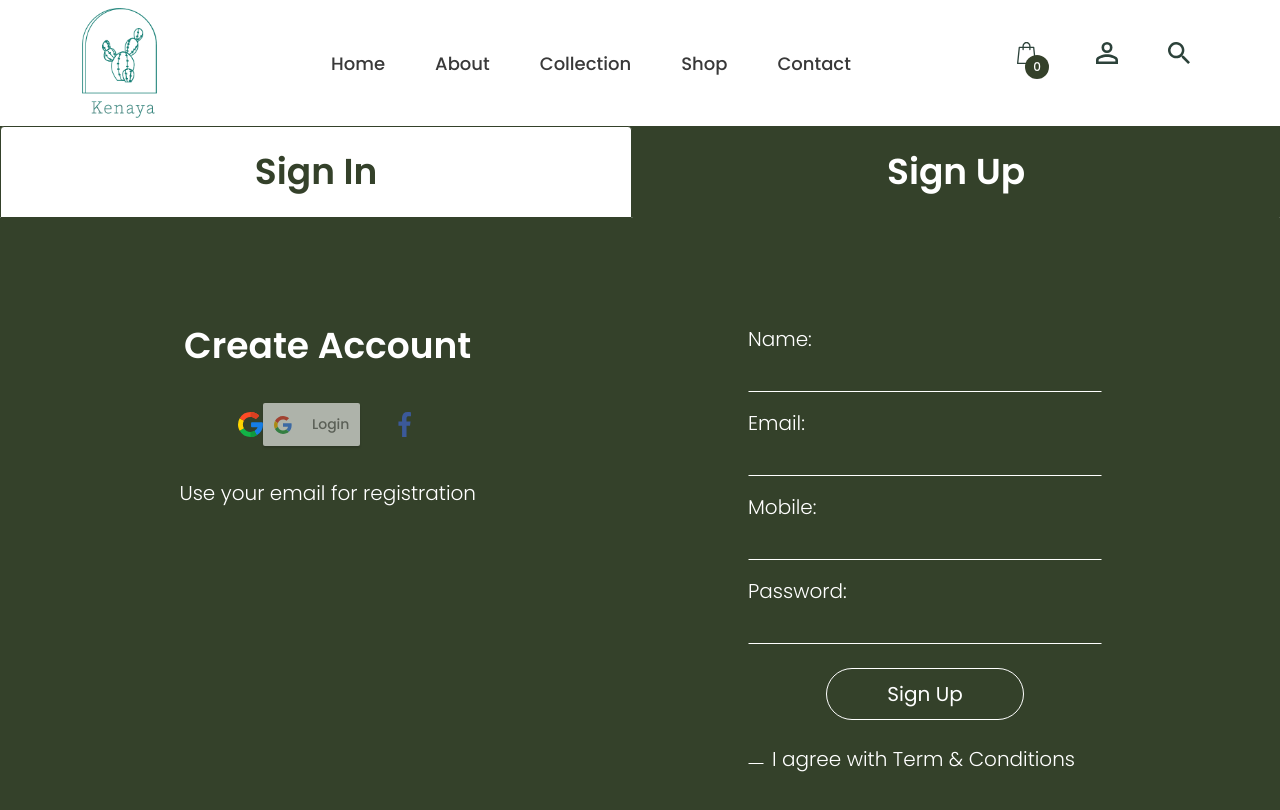
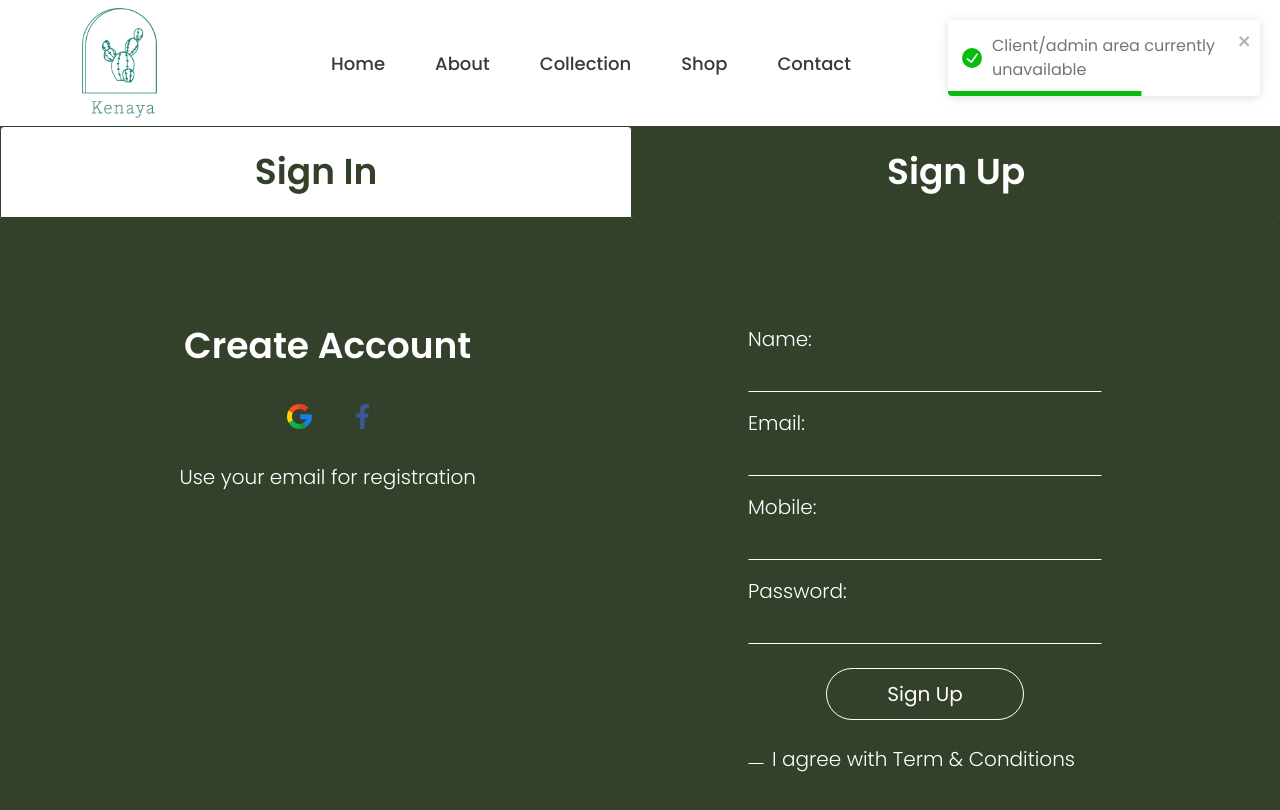
Before and after one commit to shal0mdave/kenaya-ecommerce-frontend, a Next.js app: page /auth in a window 1280 px wide. Both pictures are taken after a click on the tab "Sign Up". Shown: the top 810 px of the page. Built offline with nearby package versions, Linux system fonts and the light colour scheme.

Commit message:
Sign in custom button

```diff
--- a/components/SignUpForm.jsx
+++ b/components/SignUpForm.jsx
@@ -1,5 +1,6 @@
 import { useState } from 'react'
 import { Row, Col, Button } from 'react-bootstrap'
+import { toast } from 'react-toastify'
 import Styles from '../styles/Auth.module.css'
 import { GoogleSignIn, FacebookSignIn  } from './icons'
 import { useAuthState } from 'react-firebase-hooks/auth';
@@ -27,6 +28,7 @@ const SignUpForm = () => {
 
     const responseGoogle = (response) => {
         console.log(response);
+        toast.success('Client/admin area currently unavailable')
     }
 
     return (
@@ -36,9 +38,14 @@ const SignUpForm = () => {
                     <h1>Create Account</h1>
                     <div className={Styles.AuthMethods}>
                         <a>
-                            <GoogleSignIn />
+                            {/* <GoogleSignIn /> */}
                             <GoogleLogin
                                 clientId="184606835782-sdis3vil6ekcj9b0t23ocs6iqmj66p7m.apps.googleusercontent.com"
+                                render={renderProps => (
+                                    <button style={{background:'none', border:'none'}} onClick={renderProps.onClick} disabled={renderProps.disabled}>
+                                        <GoogleSignIn />
+                                    </button>
+                                )}
                                 buttonText="Login"
                                 onSuccess={responseGoogle}
                                 onFailure={responseGoogle}
```
